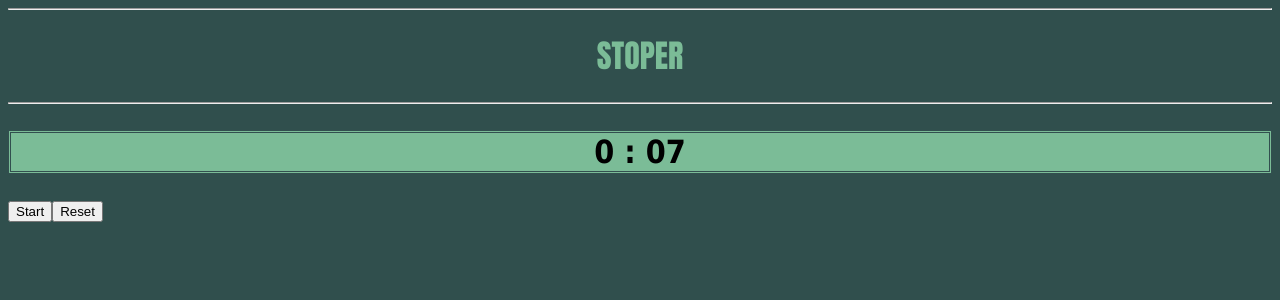
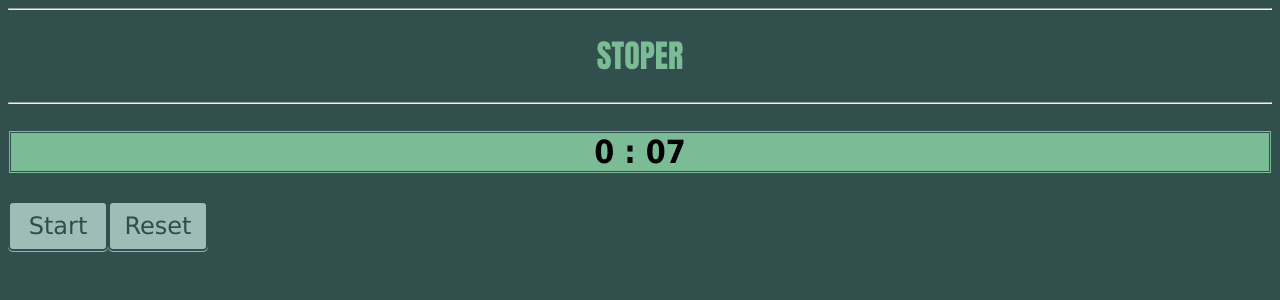
Before and after one commit to Patrycja20/Stoper, a React (Create React App) app: page / in a window 1280 px wide. Shown: the top 300 px of the page. Built offline with nearby package versions, Linux system fonts and the light colour scheme.

Commit message:
Ostylowanie przycisków

```diff
--- a/src/Style.css
+++ b/src/Style.css
@@ -15,3 +15,27 @@ h2
   text-align: center;
   color: black;
 }
+button
+{
+  height: 50px;
+  width: 100px;
+  background: #a0bcb6;
+  border: 2px solid #324f4f;
+  border-radius: 5px;
+  font-size: x-large;
+  font-family: Verdana, Arial, sans-serif;
+  color: #2f4c4c;
+  box-shadow: 0 1px 0 #96b2ac;
+}
+button:hover
+{
+  height: 50px;
+  width: 100px;
+  background: #87a29c;
+  border: 2px solid #2a4444;
+  border-radius: 5px;
+  font-size: x-large;
+  font-family: Verdana, Arial, sans-serif;
+  color: #2a4444;
+  box-shadow: 0 1px 0 #718984;
+}
```
